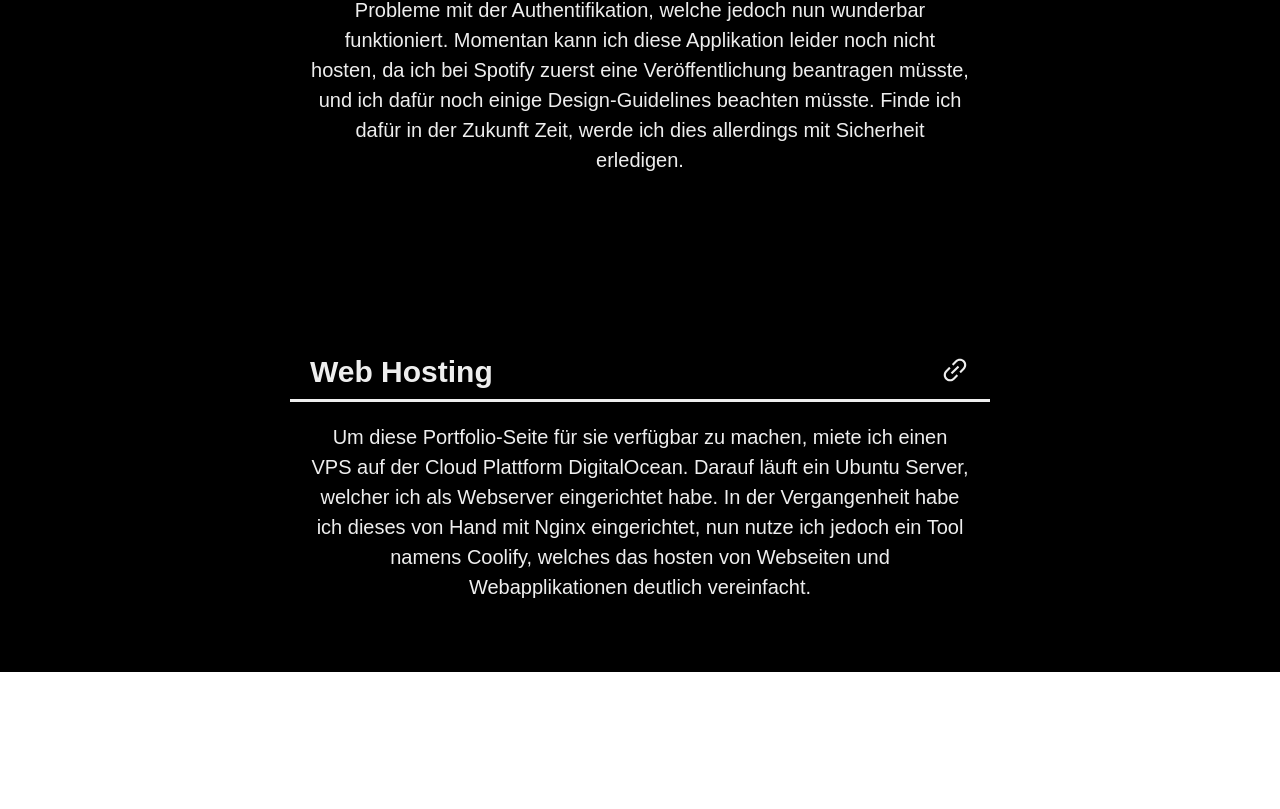
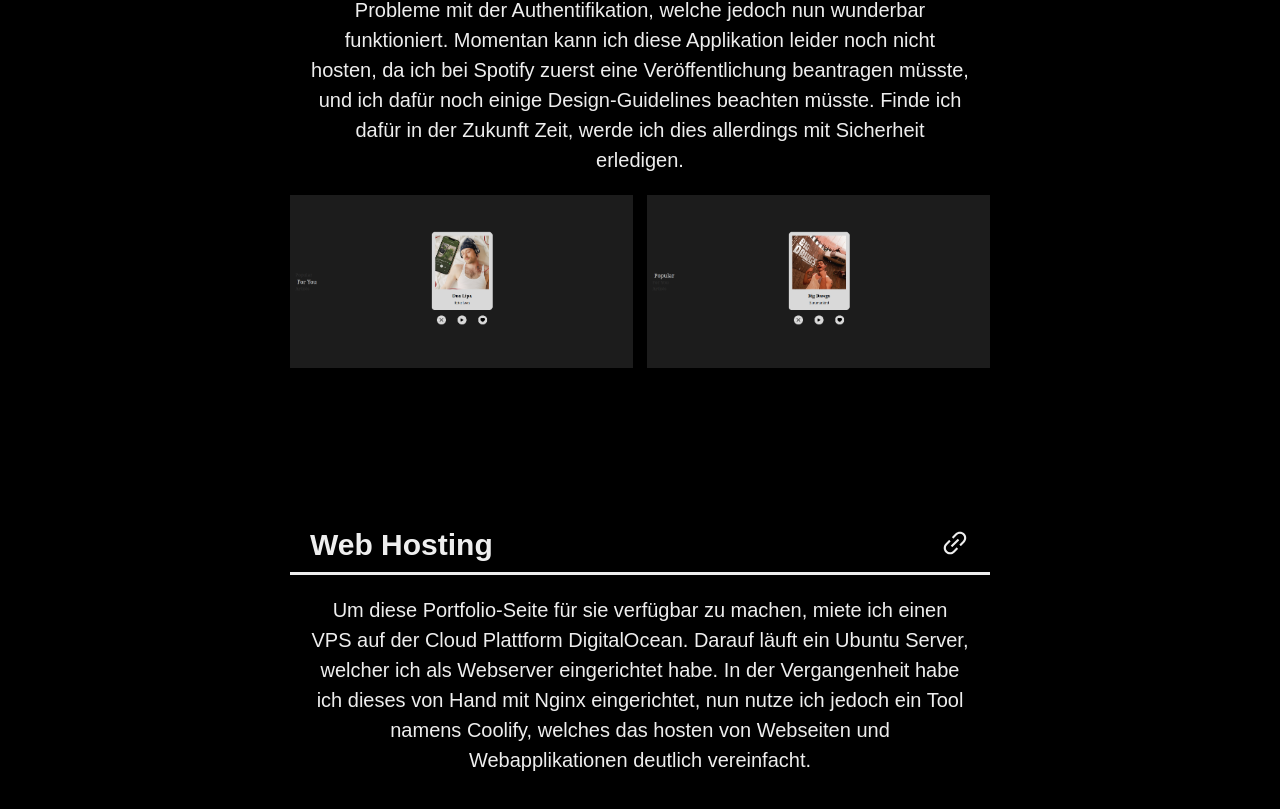
Before and after one commit to JLoosman/Portfolio, a SvelteKit app: page /projekte in a window 1280 px wide. Shown: the part 1569-2378 px from the top of the page. Before the commit the page ends 2241 px from the top, so only its background shows below. Built offline with nearby package versions, Linux system fonts and the light colour scheme; a web font is replaced by a local one.

Commit message:
Added 2 Screenshot of Music Finder Application
Added 2 Images to Projects page, may try implementation of a lightbox in
the future

```diff
--- a/src/routes/projekte/+page.svelte
+++ b/src/routes/projekte/+page.svelte
@@ -74,6 +74,10 @@
       Design-Guidelines beachten müsste. Finde ich dafür in der Zukunft Zeit,
       werde ich dies allerdings mit Sicherheit erledigen.
     </p>
+    <div class="images">
+      <img src="./SpotifyApp.png" alt="A screenshot of my application" />
+      <img src="./SpotifyApp2.png" alt="A screenshot of my application" />
+    </div>
   </div>
   <div class="project last">
     <div class="title">
@@ -135,6 +139,10 @@
     text-align: center;
   }
 
+  img {
+    width: 49%;
+  }
+
   .projects {
     padding: 50px 200px;
     background-color: #000;
@@ -163,4 +171,10 @@
     width: 100%;
     background-color: #eee;
   }
+
+  .images {
+    width: 100%;
+    display: flex;
+    justify-content: space-between;
+  }
 </style>
```
Also changed, not shown: static/SpotifyApp.png (added), static/SpotifyApp2.png (added).
